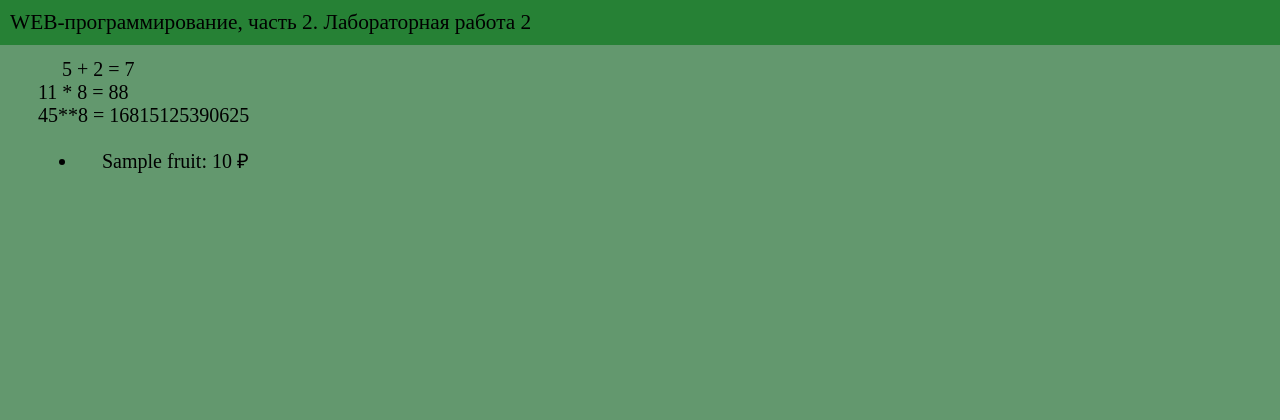
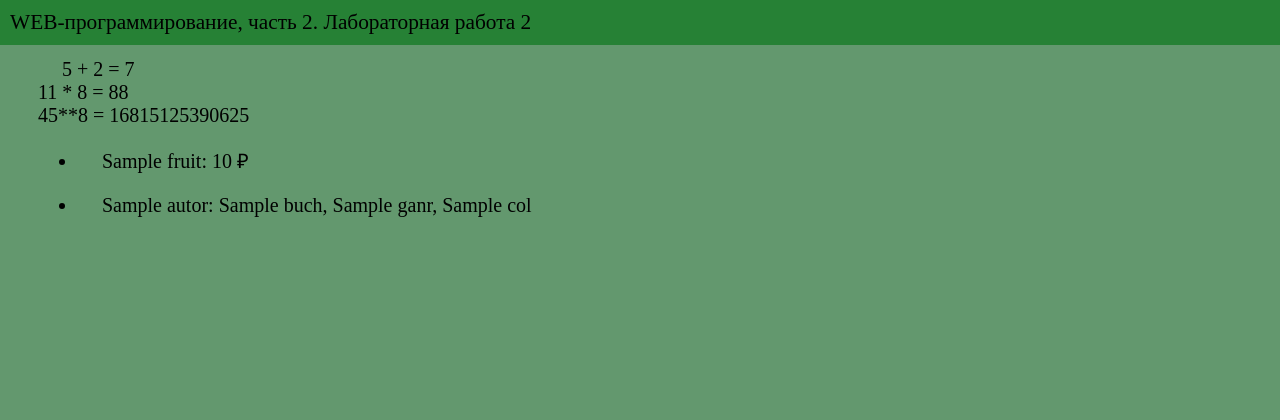
Before and after one commit to OlyaZalevskaya/web-programming-labs-2, a Flask app: template templates/example.html in a window 1280 px wide. Shown: the top 420 px of the page. Run offline with Flask 3, Linux system fonts and the light colour scheme; the template is opened without the code that fills it: most values are stand-ins (such as "Sample title", 1, 10 or a date in 2020).

Commit message:
Книги

```diff
--- a/templates/example.html
+++ b/templates/example.html
@@ -20,6 +20,11 @@
             <li>{{ f.name }}: {{ f.price }} &#x20bd;</li>
             {% endfor %}
         </ul>
+        <ul>
+            {% for f in buch %}
+            <li>{{ f.autor }}: {{ f.name }}, {{ f.ganr }}, {{ f.col }} </li>
+            {% endfor %}
+        </ul>
     </main>
 
     <footer>
```
